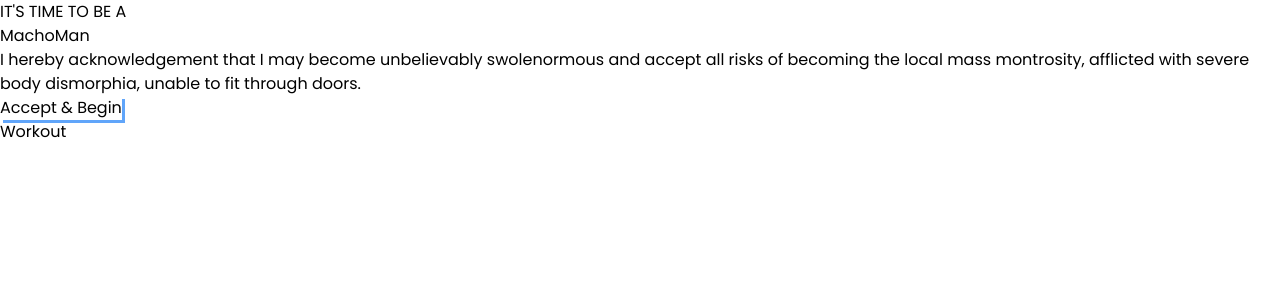
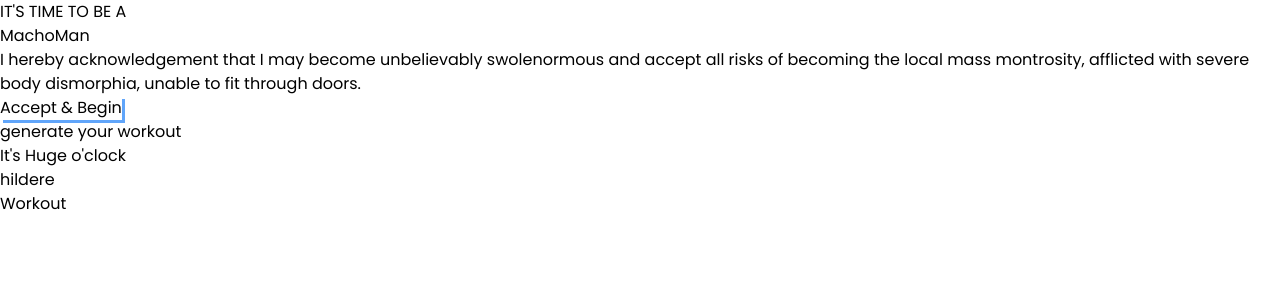
Before and after one commit to EmmanuelOBUjunior/machoman, a React (Vite) app: page / in a window 1280 px wide. Shown: the top 300 px of the page. Built offline with nearby package versions, Linux system fonts and the light colour scheme.

Commit message:
added swoldier file

```diff
--- a/src/components/SectionWrapper.jsx
+++ b/src/components/SectionWrapper.jsx
@@ -2,7 +2,11 @@
 function SectionWrapper({children, title, header}) {
   return (
     <section className="min-h-screen flex flex-col gap-10">
-        <div className="bg-slate-950 py-10 flex flex-col gap-4 justify-center items-center"></div>
+        <div className="bg-slate-950 py-10 flex flex-col gap-4 justify-center items-center">
+            <p className="uppercase font-medium">{header}</p>
+            <h2 className="font-semibold text-3xl sm:text-4xl md:text-5xl lg:text-6xl">{title[0]} <span className="uppercase text-blue-400">{title[1]}</span> {title[2]}</h2>
+        </div>
+        {children}
     </section>
   )
 }
```
